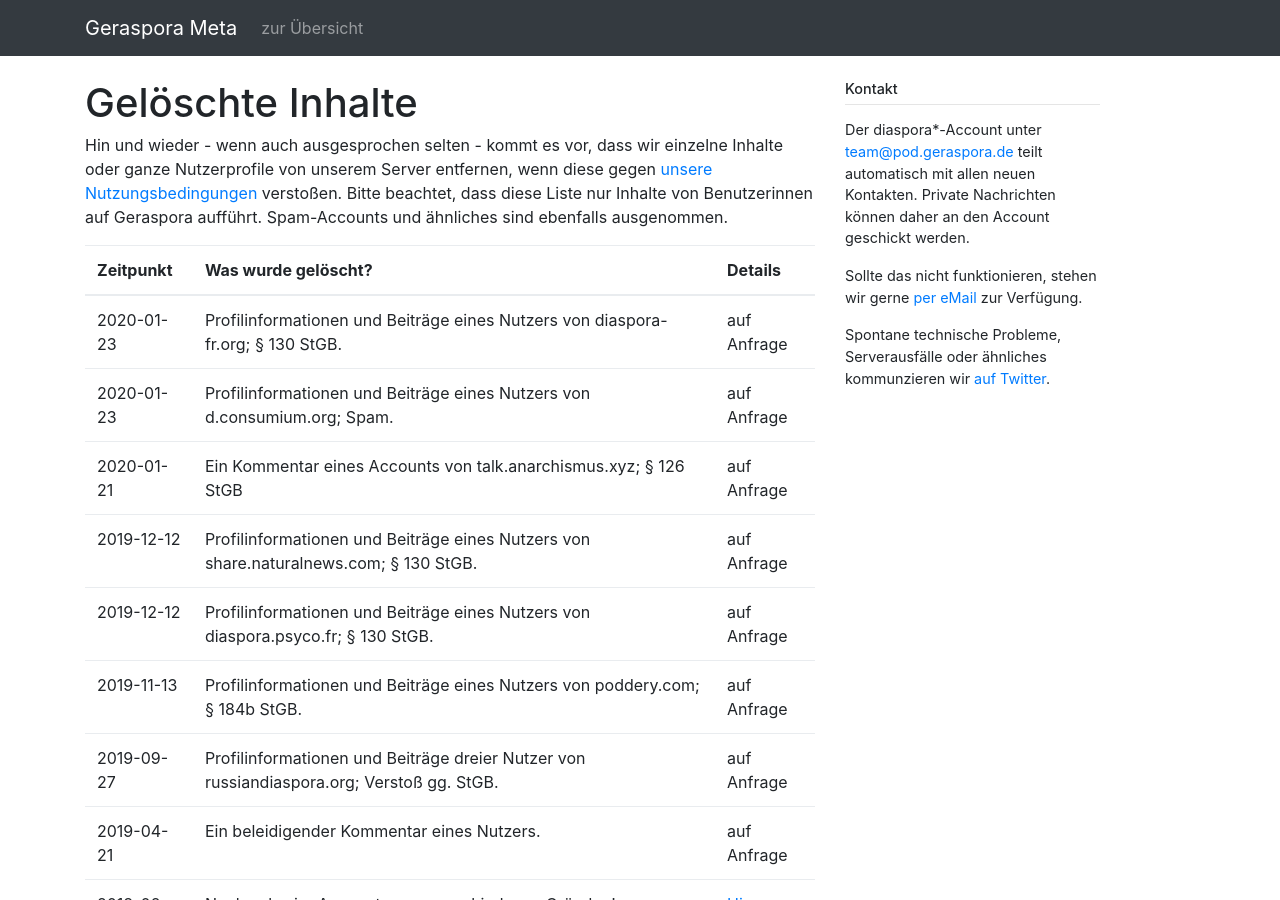
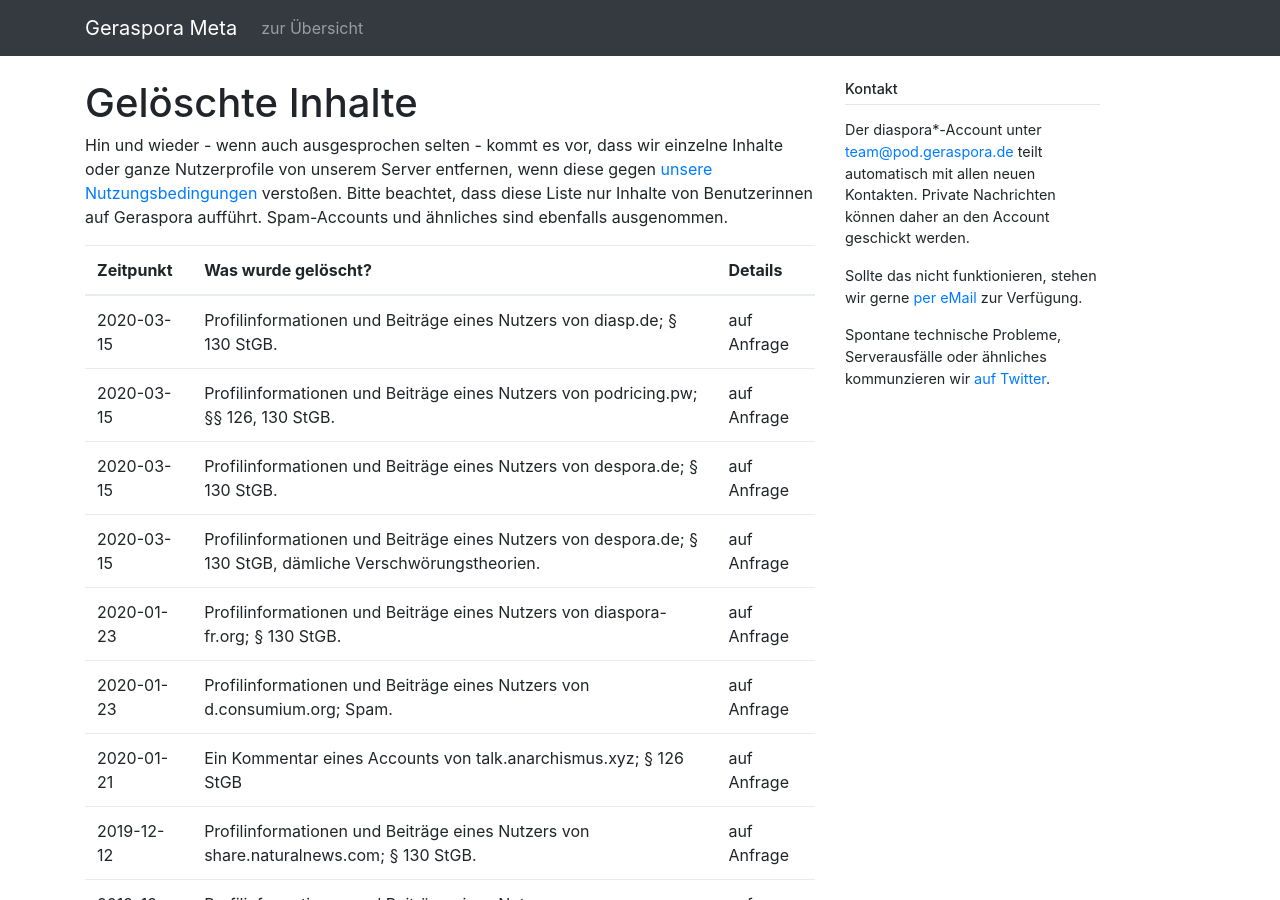
Before and after one commit to geraspora/meta, a Jekyll site: the page built from pod/deleted_contents.md, in a window 1280 px wide and 900 px high. Built offline with Jekyll 4.4.1, drawn with Linux system fonts in a browser that asks for light colours.

Commit message:
Yesterday was pi-day, today is sanity-day.

```diff
--- a/pod/deleted_contents.md
+++ b/pod/deleted_contents.md
@@ -6,20 +6,24 @@
 
 Hin und wieder - wenn auch ausgesprochen selten - kommt es vor, dass wir einzelne Inhalte oder ganze Nutzerprofile von unserem Server entfernen, wenn diese gegen [unsere Nutzungsbedingungen](/pod/legal.html) verstoßen. Bitte beachtet, dass diese Liste nur Inhalte von Benutzerinnen auf Geraspora aufführt. Spam-Accounts und ähnliches sind ebenfalls ausgenommen.
 
-| Zeitpunkt  | Was wurde gelöscht?                                                                                 | Details                                                                 |
-| ---------- | --------------------------------------------------------------------------------------------------- | ----------------------------------------------------------------------- |
-| 2020-01-23 | Profilinformationen und Beiträge eines Nutzers von diaspora-fr.org; § 130 StGB.                     | auf Anfrage                                                             |
-| 2020-01-23 | Profilinformationen und Beiträge eines Nutzers von d.consumium.org; Spam.                           | auf Anfrage                                                             |
-| 2020-01-21 | Ein Kommentar eines Accounts von talk.anarchismus.xyz; § 126 StGB                                   | auf Anfrage                                                             |
-| 2019-12-12 | Profilinformationen und Beiträge eines Nutzers von share.naturalnews.com; § 130 StGB.               | auf Anfrage                                                             |
-| 2019-12-12 | Profilinformationen und Beiträge eines Nutzers von diaspora.psyco.fr; § 130 StGB.                   | auf Anfrage                                                             |
-| 2019-11-13 | Profilinformationen und Beiträge eines Nutzers von poddery.com; § 184b StGB.                        | auf Anfrage                                                             |
-| 2019-09-27 | Profilinformationen und Beiträge dreier Nutzer von russiandiaspora.org; Verstoß gg. StGB.           | auf Anfrage                                                             |
-| 2019-04-21 | Ein beleidigender Kommentar eines Nutzers.                                                          | auf Anfrage                                                             |
-| 2018-02-27 | Nochmals vier Accounts, aus verschiedenen Gründen!                                                  | [Hier](https://pod.geraspora.de/posts/1e3e7030fded01351cd2101b0e8ace24) |
-| 2018-02-25 | Inhalte und Profil eines Accounts von nerdpol.ch; Missbrauch des Tag-Systems, um Spam zu verteilen. | [Hier](https://pod.geraspora.de/posts/0f590fb0fc0501351cb0101b0e8ace24) |
-| 2018-01-30 | Inhalte und Profil eines Accounts von diasp.in; Strafrechtlicher Verstoß des Inhalts                | [Hier](https://pod.geraspora.de/posts/f0677280e7df01351c80101b0e8ace24) |
-| 2015-08-07 | Mehrere Accounts nach wiederholten exzessiven Beleidigungen und Volksverhetzung                     | [Hier](https://pod.geraspora.de/posts/8fdc0e801f15013370b34860008dbc6c) |
-| 2014-02-06 | Nichts; Aufforderung zur Löschung von Inhalten nach anwaltlicher Beschwerde                         | [Hier](https://pod.geraspora.de/posts/0f1831ced85b2f86)                 |
-| 2012-12-28 | Nichts; öffentliche Aufforderung zur Löschung von Inhalten                                          | [Hier](https://pod.geraspora.de/posts/39b97b38d96cf9a7)                 |
-| 2012-06-20 | Ein Nutzerkonto                                                                                     | [Hier](https://pod.geraspora.de/posts/e6c76c0a017a09b6)                 |
+| Zeitpunkt  | Was wurde gelöscht?                                                                                        | Details                                                                 |
+| ---------- | ---------------------------------------------------------------------------------------------------------- | ----------------------------------------------------------------------- |
+| 2020-03-15 | Profilinformationen und Beiträge eines Nutzers von diasp.de; § 130 StGB.                                   | auf Anfrage                                                             |
+| 2020-03-15 | Profilinformationen und Beiträge eines Nutzers von podricing.pw; §§ 126, 130 StGB.                         | auf Anfrage                                                             |
+| 2020-03-15 | Profilinformationen und Beiträge eines Nutzers von despora.de; § 130 StGB.                                 | auf Anfrage                                                             |
+| 2020-03-15 | Profilinformationen und Beiträge eines Nutzers von despora.de; § 130 StGB, dämliche Verschwörungstheorien. | auf Anfrage                                                             |
+| 2020-01-23 | Profilinformationen und Beiträge eines Nutzers von diaspora-fr.org; § 130 StGB.                            | auf Anfrage                                                             |
+| 2020-01-23 | Profilinformationen und Beiträge eines Nutzers von d.consumium.org; Spam.                                  | auf Anfrage                                                             |
+| 2020-01-21 | Ein Kommentar eines Accounts von talk.anarchismus.xyz; § 126 StGB                                          | auf Anfrage                                                             |
+| 2019-12-12 | Profilinformationen und Beiträge eines Nutzers von share.naturalnews.com; § 130 StGB.                      | auf Anfrage                                                             |
+| 2019-12-12 | Profilinformationen und Beiträge eines Nutzers von diaspora.psyco.fr; § 130 StGB.                          | auf Anfrage                                                             |
+| 2019-11-13 | Profilinformationen und Beiträge eines Nutzers von poddery.com; § 184b StGB.                               | auf Anfrage                                                             |
+| 2019-09-27 | Profilinformationen und Beiträge dreier Nutzer von russiandiaspora.org; Verstoß gg. StGB.                  | auf Anfrage                                                             |
+| 2019-04-21 | Ein beleidigender Kommentar eines Nutzers.                                                                 | auf Anfrage                                                             |
+| 2018-02-27 | Nochmals vier Accounts, aus verschiedenen Gründen!                                                         | [Hier](https://pod.geraspora.de/posts/1e3e7030fded01351cd2101b0e8ace24) |
+| 2018-02-25 | Inhalte und Profil eines Accounts von nerdpol.ch; Missbrauch des Tag-Systems, um Spam zu verteilen.        | [Hier](https://pod.geraspora.de/posts/0f590fb0fc0501351cb0101b0e8ace24) |
+| 2018-01-30 | Inhalte und Profil eines Accounts von diasp.in; Strafrechtlicher Verstoß des Inhalts                       | [Hier](https://pod.geraspora.de/posts/f0677280e7df01351c80101b0e8ace24) |
+| 2015-08-07 | Mehrere Accounts nach wiederholten exzessiven Beleidigungen und Volksverhetzung                            | [Hier](https://pod.geraspora.de/posts/8fdc0e801f15013370b34860008dbc6c) |
+| 2014-02-06 | Nichts; Aufforderung zur Löschung von Inhalten nach anwaltlicher Beschwerde                                | [Hier](https://pod.geraspora.de/posts/0f1831ced85b2f86)                 |
+| 2012-12-28 | Nichts; öffentliche Aufforderung zur Löschung von Inhalten                                                 | [Hier](https://pod.geraspora.de/posts/39b97b38d96cf9a7)                 |
+| 2012-06-20 | Ein Nutzerkonto                                                                                            | [Hier](https://pod.geraspora.de/posts/e6c76c0a017a09b6)                 |
```
